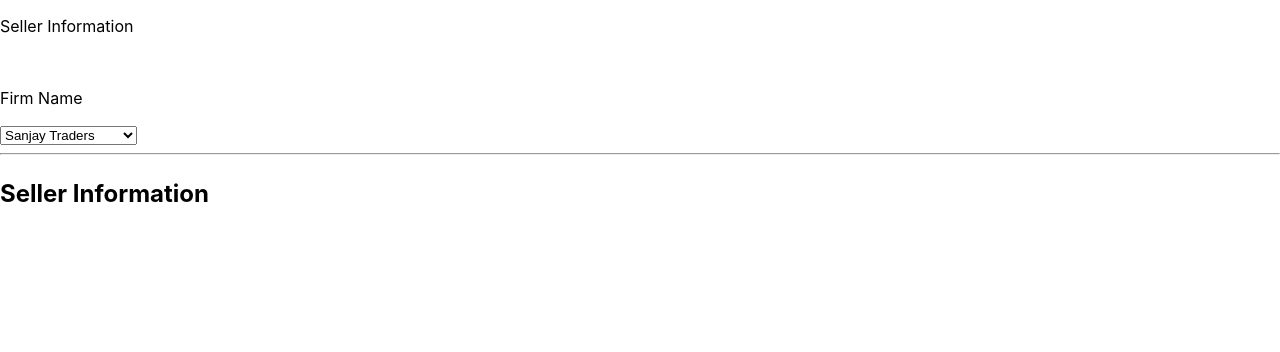
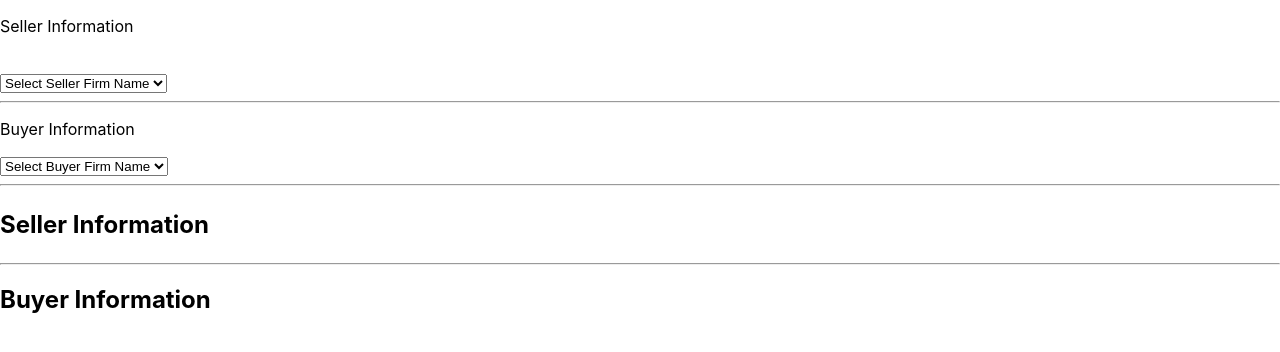
Before and after one commit to AvailablA/Invoice_Pro, a React (Create React App) app: page /InvoiceForm in a window 1280 px wide. Shown: the top 352 px of the page. Built offline with nearby package versions, Linux system fonts and the light colour scheme.

Commit message:
The Seller and buyer select code updated

```diff
--- a/src/InvoiceForm.jsx
+++ b/src/InvoiceForm.jsx
@@ -3,12 +3,22 @@ import { FormControl, Text } from "@chakra-ui/react";
 import parties from "./parties"; // Importing the parties data
 
 const InvoiceForm = () => {
-  const [selectParty, setSelectParty] = useState("");
+  // Seller data
+  const [selectSellerParty, setSelectSellerParty] = useState(null);
 
-  const partySelect = (e) => {
+  const sellerPartySelect = (e) => {
     const selectName = e.target.value;
     const partyDetails = parties.find((party) => party.name === selectName);
-    setSelectParty(partyDetails);
+    setSelectSellerParty(partyDetails);
+  };
+
+  // Buyer data
+  const [selectBuyerParty, setSelectBuyerParty] = useState(null);
+
+  const buyerPartySelect = (e) => {
+    const selectName = e.target.value;
+    const partyDetails = parties.find((party) => party.name === selectName);
+    setSelectBuyerParty(partyDetails);
   };
 
   return (
@@ -16,37 +26,71 @@ const InvoiceForm = () => {
       <FormControl>
         <Text>Seller Information</Text>
         <br />
-        <Text>Firm Name</Text>
-
         <select
-          placeholder="Select Firm Name"
-          value={selectParty?.name || ""}
-          onChange={partySelect}
+          // placeholder="Select Seller Firm Name"
+          value={selectSellerParty?.name || ""}
+          onChange={sellerPartySelect}
         >
+          <option value="" disabled>
+            Select Seller Firm Name
+          </option>
           {parties.map((party, index) => (
             <option key={index} value={party.name}>
               {party.name}
             </option>
           ))}
         </select>
-
+        <hr />
+        <Text>Buyer Information</Text>
+        <select
+          // placeholder="Select Buyer Firm Name"
+          value={selectBuyerParty?.name || ""}
+          onChange={buyerPartySelect}
+        >
+          <option value="" disabled>
+            Select Buyer Firm Name
+          </option>
+          {parties.map((party, index) => (
+            <option key={index} value={party.name}>
+              {party.name}
+            </option>
+          ))}
+        </select>
         <br />
       </FormControl>
 
       <hr />
-        <h2><Text>Seller Information</Text></h2>
+      <h2>
+        <Text>Seller Information</Text>
+      </h2>
 
+      {selectSellerParty && (
+        <>
+          <h4>
+            <Text>Consignee Name: {selectSellerParty.name}</Text>
+          </h4>
+          <Text>Address: {selectSellerParty.address}</Text>
+          <Text>City: {selectSellerParty.city}</Text>
+          <Text>State: {selectSellerParty.state}</Text>
+          <Text>GST No: {selectSellerParty.gstNo}</Text>
+        </>
+      )}
 
-        {selectParty && (
+      <hr />
+      <h2>Buyer Information</h2>
+
+      {selectBuyerParty && (
         <>
           <hr />
-          <h4><Text>Consignee Name : {selectParty.name}</Text></h4>
-          <Text>Address: {selectParty.address}</Text>
-          <Text>City: {selectParty.city}</Text>
-          <Text>State: {selectParty.state}</Text>
-          <Text>GST No: {selectParty.gstNo}</Text>
+          <h4>
+            <Text>Consignee Name: {selectBuyerParty.name}</Text>
+          </h4>
+          <Text>Address: {selectBuyerParty.address}</Text>
+          <Text>City: {selectBuyerParty.city}</Text>
+          <Text>State: {selectBuyerParty.state}</Text>
+          <Text>GST No: {selectBuyerParty.gstNo}</Text>
         </>
-        )}
+      )}
     </>
   );
 };
```
